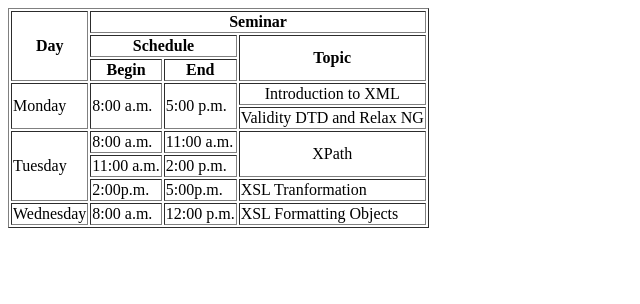
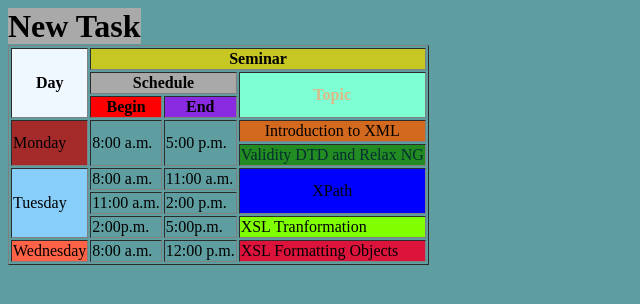
Before and after one commit to dixit5302/DAY-5, a plain HTML site: page newtask.html in a window 1280 px wide. Shown: the whole page, without its empty margins (0-640 px from the left). Drawn offline with Linux system fonts and the light colour scheme.

Commit message:
commited

```diff
--- /dev/null
+++ b/index.css
@@ -0,0 +1,8 @@
+
+#bg{
+    background-color: green;
+}
+h1{
+    display: inline;
+    background-color: darkgray;
+}
--- a/newtask.html
+++ b/newtask.html
@@ -1,45 +1,54 @@
 <!DOCTYPE html>
 <html>
     <head>
-
+       <link rel="stylesheet" href="index.css">
+       <style>
+        #bg{
+           background-color: red !important;
+        }
+       </style>
     </head>
-    <body>
+    <body style="background-color: cadetblue;">
+        <h1>New Task</h1>
         <table border="1">
             <tr>
-                <th rowspan="3">Day</th>
-                <th colspan="5">Seminar</th>
+                <th rowspan="3" style="background-color: aliceblue;">Day</th>
+                <th colspan="5" style="background-color: rgb(199, 199, 35);">Seminar</th>
 
             </tr>
             <tr>
 
-                 <th colspan="2">Schedule</th>
+                 <th colspan="2" style="background-color: darkgray;">Schedule</th>
 
-                 <th colspan="3" rowspan="2">Topic</th>
+                 <th colspan="3" rowspan="2" style="color: burlywood; background-color: aquamarine;">Topic</th>
+
+            </tr>
+            <div>
+            <tr  >
+
+                 <th id="bg" style="background-color: blue;">Begin</th>
+                 <th style="background-color: blueviolet;">End</th>
+
+            </tr>
+        </div>
+            <tr>
+                <td rowspan="2" style="background-color: brown;">Monday</td>
+                <td rowspan="2">8:00 a.m.</td>
+                <td rowspan="2">5:00 p.m.</td>
+                <td colspan="3" style="text-align: center;background-color: chocolate;">Introduction to XML</td>
 
             </tr>
             <tr>
 
-                 <th>Begin</th>
-                 <th>End</th>
+                <td colspan="3" style="color: rgb(4, 46, 47);background-color: forestgreen;">Validity DTD and Relax NG</td>
 
             </tr>
             <tr>
-                <td rowspan="2">Monday</td>
-                <td rowspan="2">8:00 a.m.</td>
-                <td rowspan="2">5:00 p.m.</td>
-                <td colspan="3" align="center">Introduction to XML</td>
-
-            </tr>
-            <tr>
-
-                <td colspan="3">Validity DTD and Relax NG</td>
-
-            </tr>
-            <tr>
-                <td rowspan="3">Tuesday</td>
+                <td rowspan="3" style="background-color: lightskyblue;">Tuesday</td>
                 <td>8:00 a.m.</td>
                 <td>11:00 a.m.</td>
-                <td colspan="3" rowspan="2" align="center">XPath</td>
+                <td colspan="3" rowspan="2" style="text-align: center;
+                background-color: blue;">XPath</td>
 
             </tr>
             <tr>
@@ -52,14 +61,14 @@
 
                 <td>2:00p.m.</td>
                 <td>5:00p.m.</td>
-                <td colspan="3">XSL Tranformation</td>
+                <td colspan="3" style="background-color: chartreuse;">XSL Tranformation</td>
 
             </tr>
             <tr>
-                <td>Wednesday</td>
+                <td style="background-color: tomato;">Wednesday</td>
                 <td>8:00 a.m.</td>
                 <td>12:00 p.m.</td>
-                <td colspan="3">XSL Formatting Objects</td>
+                <td colspan="3" style="background-color: crimson;">XSL Formatting Objects</td>
 
             </tr>
         </table>
```
Also changed, not shown: task-1/rowcol.html (+13 -8 lines).
